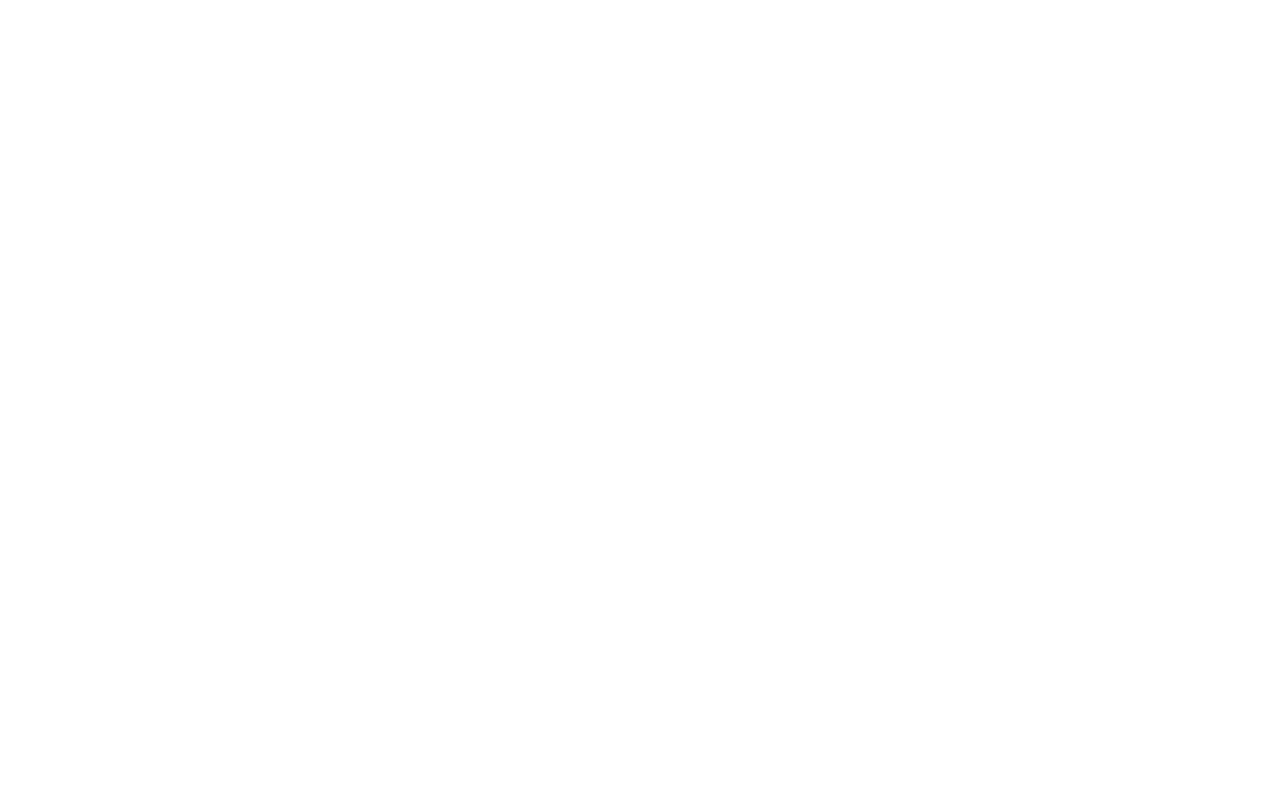
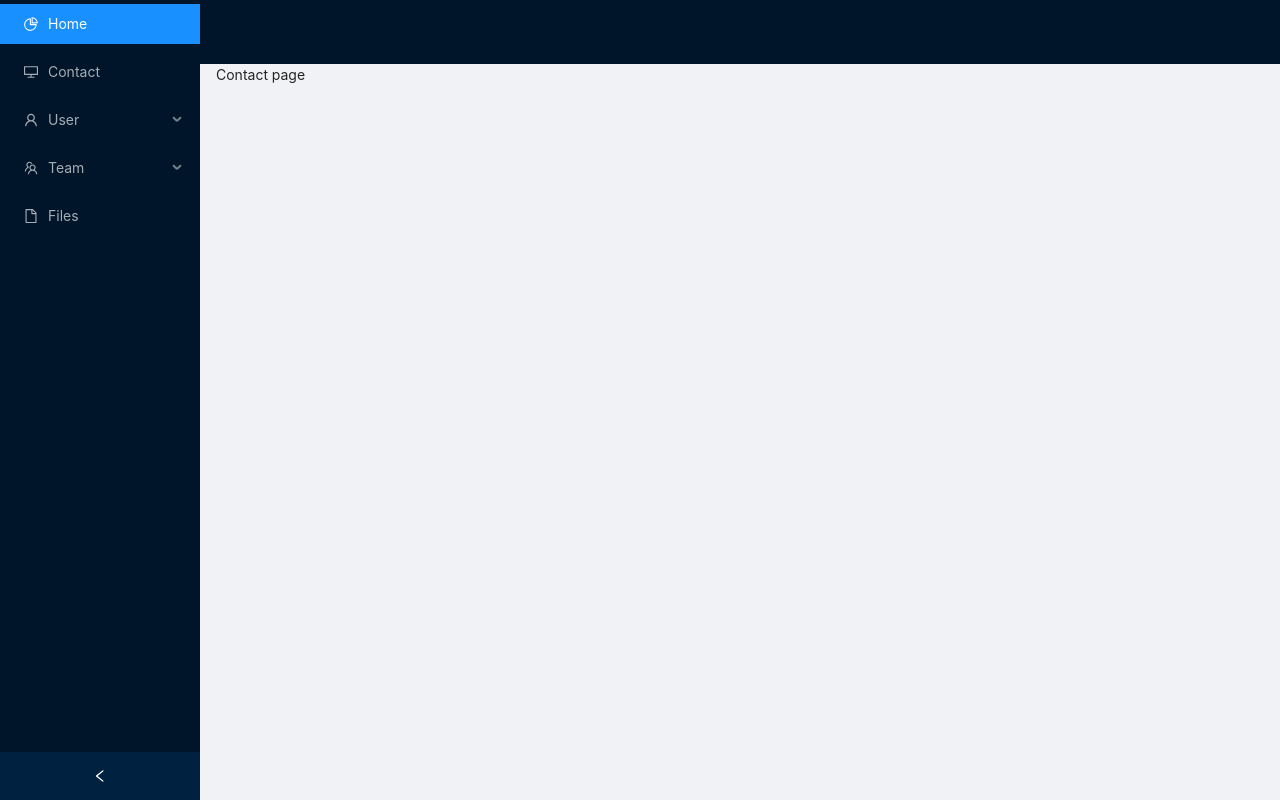
Before and after one commit to oybek1024/zarplata_company_admin, a React (Create React App) app: page /contact in a window 1280 px wide. Built offline with nearby package versions, Linux system fonts and the light colour scheme.

Commit message:
move layout to outside of routes

```diff
--- a/package.json
+++ b/package.json
@@ -9,8 +9,11 @@
     "antd": "^4.11.2",
     "react": "^17.0.1",
     "react-dom": "^17.0.1",
+    "react-redux": "^7.2.2",
     "react-router-dom": "^5.2.0",
     "react-scripts": "4.0.1",
+    "redux": "^4.0.5",
+    "redux-persist": "^6.0.0",
     "web-vitals": "^0.2.4"
   },
   "scripts": {
--- a/src/App.js
+++ b/src/App.js
@@ -1,18 +1,27 @@
 import React, { Suspense, useEffect } from 'react'
 // import { PersistGate } from "redux-persist/integration/react";
-import { BrowserRouter } from 'react-router-dom'
+import { BrowserRouter, Switch, Route } from 'react-router-dom'
 // import {useTranslation} from "react-i18next";
 // import {useSelector} from "react-redux";
 // import { persistor } from "services/Store";
 import Routes from './routes/routes'
 import Preloader from './components/preloader/preloader'
+import MainLayout from './layouts/MainLayout'
+import Home from './pages/Home/Home'
+import Contact from './pages/Contact/Contact'
 
 function App() {
   return (
     <div className='App'>
       <Suspense fallback={<Preloader />}>
         <BrowserRouter>
-          <Routes />
+          <MainLayout>
+            {/* <Routes /> */}
+            <Switch>
+              <Route path='/' exact component={Home} />
+              <Route path='/contact' exact component={Contact} />
+            </Switch>
+          </MainLayout>
         </BrowserRouter>
       </Suspense>
     </div>
--- a/src/layouts/MainLayout.js
+++ b/src/layouts/MainLayout.js
@@ -7,6 +7,7 @@
   TeamOutlined,
   UserOutlined,
 } from '@ant-design/icons'
+import { Link } from 'react-router-dom'
 
 const { Header, Content, Sider } = Layout
 const { SubMenu } = Menu
@@ -24,10 +25,10 @@
           <div className='logo' />
           <Menu theme='dark' defaultSelectedKeys={['1']} mode='inline'>
             <Menu.Item key='1' icon={<PieChartOutlined />}>
-              Option 1
+              <Link to='/'>Home</Link>
             </Menu.Item>
             <Menu.Item key='2' icon={<DesktopOutlined />}>
-              Option 2
+              <Link to='/contact'>Contact</Link>
             </Menu.Item>
             <SubMenu key='sub1' icon={<UserOutlined />} title='User'>
               <Menu.Item key='3'>Tom</Menu.Item>
@@ -45,9 +46,7 @@
         </Sider>
         <Layout className='site-layout'>
           <Header className='site-layout-background' style={{ padding: 0 }} />
-          <Content style={{ margin: '0 16px' }}>
-            {children}
-          </Content>
+          <Content style={{ margin: '0 16px' }}>{children}</Content>
         </Layout>
       </Layout>
     </div>
--- a/src/routes/routes.js
+++ b/src/routes/routes.js
@@ -22,13 +22,13 @@
     {
       path: '/',
       exact: true,
-      layout: MainLayout,
+    //   layout: MainLayout,
       component: Home,
     },
     {
-      path: '/contact/:id',
+      path: '/contact',
       exact: true,
-      layout: MainLayout,
+    //   layout: MainLayout,
       component: Contact,
     },
   ]
@@ -48,7 +48,7 @@
   return (
     <Switch>
       {publicRouteList}
-      {/* <Redirect from='*' to='/404' /> */}
+      <Redirect from='*' to='/404' />
     </Switch>
   )
 }
```
Also changed, not shown: src/services/store.js (added), 2 other files (tests, documents, lock files or other folders).
